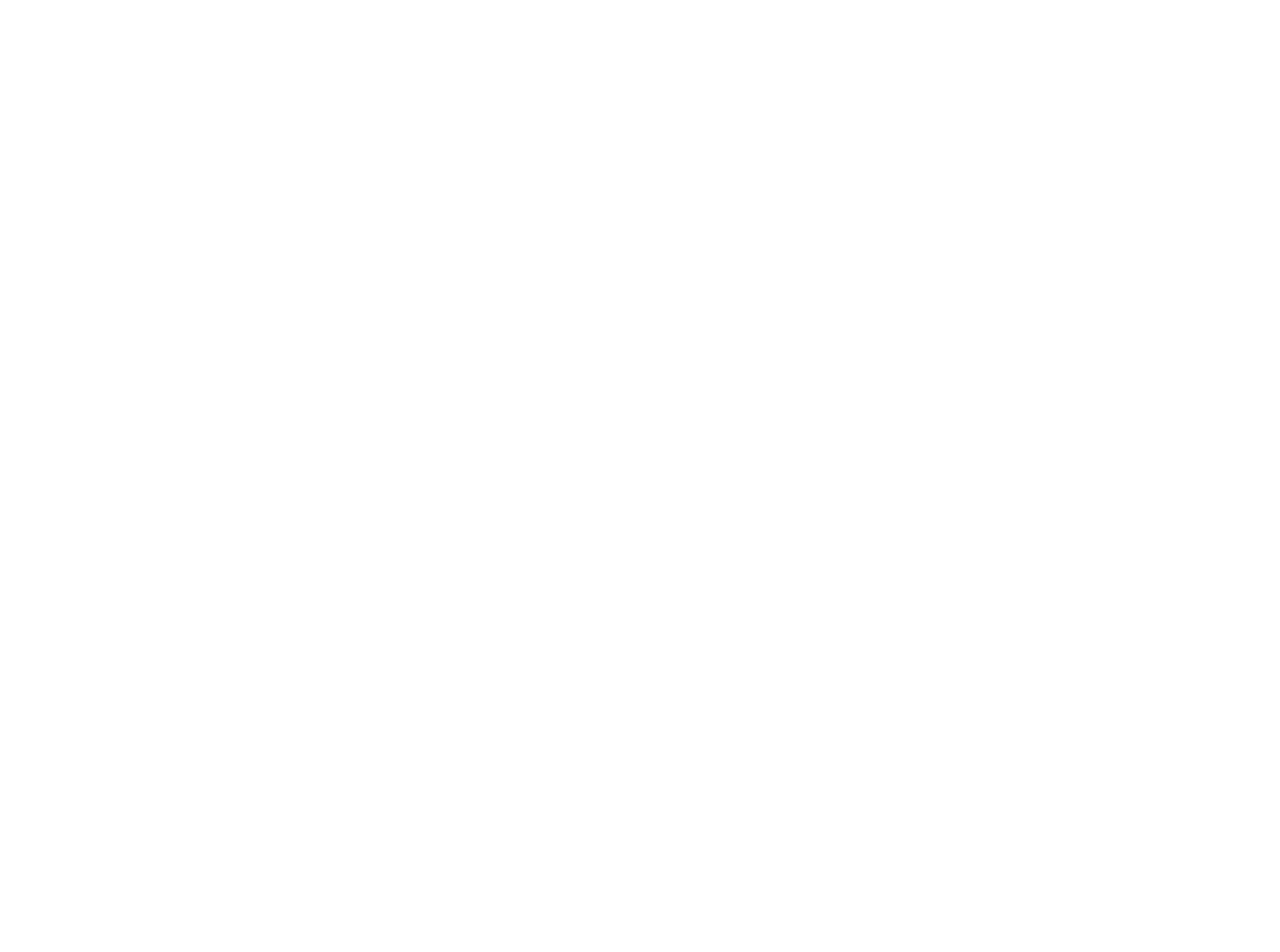
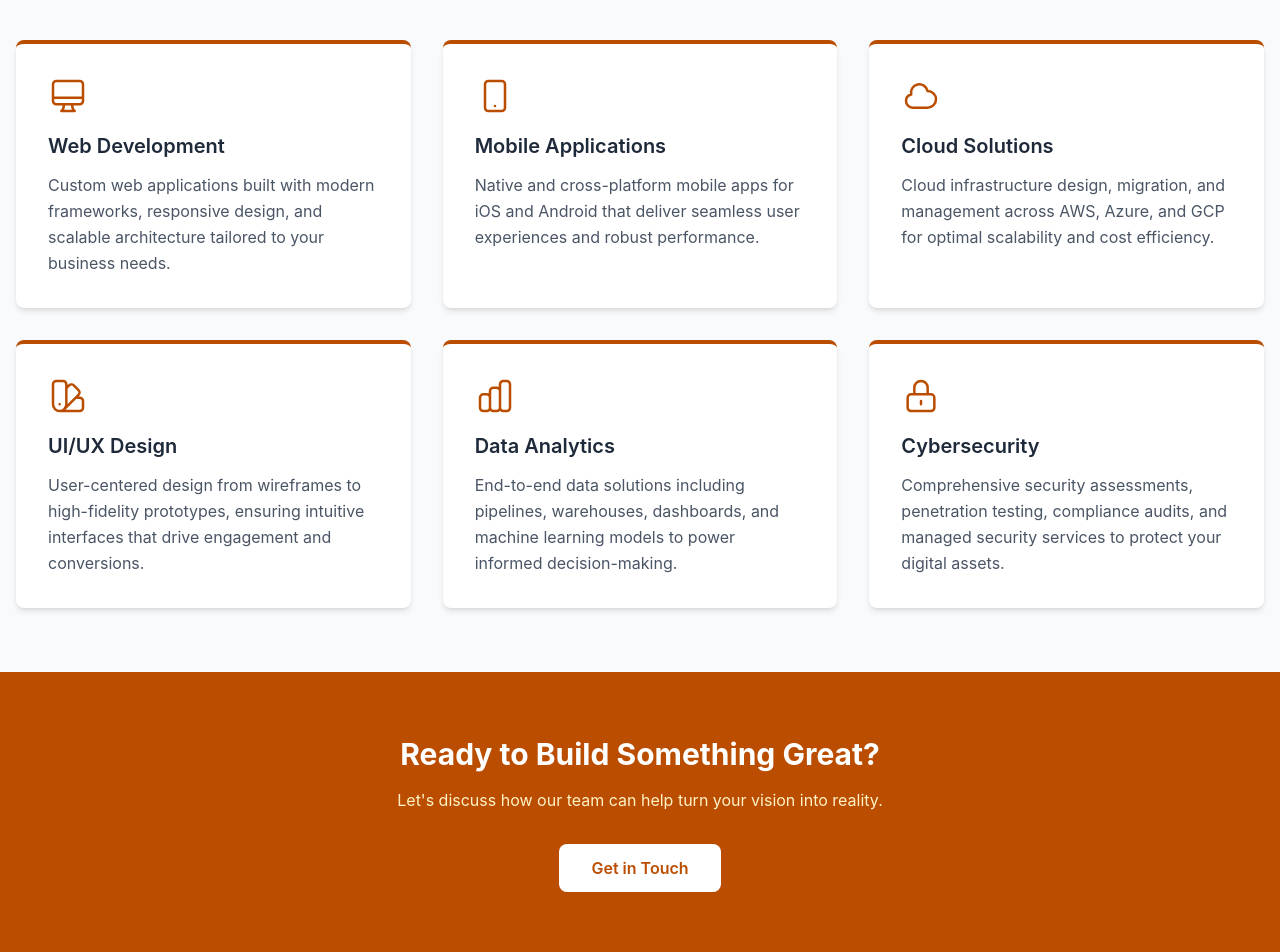
Before and after one commit to delarum/react-app-2, a React (Vite) app: page /services in a window 1280 px wide. Shown: the part 360-1312 px from the top of the page. Before the commit the page ends 800 px from the top, so only its background shows below. Built offline with nearby package versions, Linux system fonts and the light colour scheme.

Commit message:
add services page

```diff
--- a/src/pages/Services.jsx
+++ b/src/pages/Services.jsx
@@ -1,8 +1,104 @@
-import React from 'react'
+function Services() {
+  const services = [
+    {
+      icon: (
+        <svg className="w-10 h-10" fill="none" stroke="currentColor" viewBox="0 0 24 24">
+          <path strokeLinecap="round" strokeLinejoin="round" strokeWidth={1.5} d="M9.75 17L9 20l-1 1h8l-1-1-.75-3M3 13h18M5 17h14a2 2 0 002-2V5a2 2 0 00-2-2H5a2 2 0 00-2 2v10a2 2 0 002 2z" />
+        </svg>
+      ),
+      title: 'Web Development',
+      description: 'Custom web applications built with modern frameworks, responsive design, and scalable architecture tailored to your business needs.',
+    },
+    {
+      icon: (
+        <svg className="w-10 h-10" fill="none" stroke="currentColor" viewBox="0 0 24 24">
+          <path strokeLinecap="round" strokeLinejoin="round" strokeWidth={1.5} d="M12 18h.01M8 21h8a2 2 0 002-2V5a2 2 0 00-2-2H8a2 2 0 00-2 2v14a2 2 0 002 2z" />
+        </svg>
+      ),
+      title: 'Mobile Applications',
+      description: 'Native and cross-platform mobile apps for iOS and Android that deliver seamless user experiences and robust performance.',
+    },
+    {
+      icon: (
+        <svg className="w-10 h-10" fill="none" stroke="currentColor" viewBox="0 0 24 24">
+          <path strokeLinecap="round" strokeLinejoin="round" strokeWidth={1.5} d="M3 15a4 4 0 004 4h9a5 5 0 10-.1-9.999 5.002 5.002 0 10-9.78 2.096A4.001 4.001 0 003 15z" />
+        </svg>
+      ),
+      title: 'Cloud Solutions',
+      description: 'Cloud infrastructure design, migration, and management across AWS, Azure, and GCP for optimal scalability and cost efficiency.',
+    },
+    {
+      icon: (
+        <svg className="w-10 h-10" fill="none" stroke="currentColor" viewBox="0 0 24 24">
+          <path strokeLinecap="round" strokeLinejoin="round" strokeWidth={1.5} d="M7 21a4 4 0 01-4-4V5a2 2 0 012-2h4a2 2 0 012 2v12a4 4 0 01-4 4zm0 0h12a2 2 0 002-2v-4a2 2 0 00-2-2h-2.343M11 7.343l1.657-1.657a2 2 0 012.828 0l2.829 2.829a2 2 0 010 2.828l-8.486 8.485M7 17h.01" />
+        </svg>
+      ),
+      title: 'UI/UX Design',
+      description: 'User-centered design from wireframes to high-fidelity prototypes, ensuring intuitive interfaces that drive engagement and conversions.',
+    },
+    {
+      icon: (
+        <svg className="w-10 h-10" fill="none" stroke="currentColor" viewBox="0 0 24 24">
+          <path strokeLinecap="round" strokeLinejoin="round" strokeWidth={1.5} d="M9 19v-6a2 2 0 00-2-2H5a2 2 0 00-2 2v6a2 2 0 002 2h2a2 2 0 002-2zm0 0V9a2 2 0 012-2h2a2 2 0 012 2v10m-6 0a2 2 0 002 2h2a2 2 0 002-2m0 0V5a2 2 0 012-2h2a2 2 0 012 2v14a2 2 0 01-2 2h-2a2 2 0 01-2-2z" />
+        </svg>
+      ),
+      title: 'Data Analytics',
+      description: 'End-to-end data solutions including pipelines, warehouses, dashboards, and machine learning models to power informed decision-making.',
+    },
+    {
+      icon: (
+        <svg className="w-10 h-10" fill="none" stroke="currentColor" viewBox="0 0 24 24">
+          <path strokeLinecap="round" strokeLinejoin="round" strokeWidth={1.5} d="M12 15v2m-6 4h12a2 2 0 002-2v-6a2 2 0 00-2-2H6a2 2 0 00-2 2v6a2 2 0 002 2zm10-10V7a4 4 0 00-8 0v4h8z" />
+        </svg>
+      ),
+      title: 'Cybersecurity',
+      description: 'Comprehensive security assessments, penetration testing, compliance audits, and managed security services to protect your digital assets.',
+    },
+  ]
 
-function Services() {
   return (
-    <div>Services</div>
+    <div>
+      <section className="bg-amber-700 text-white py-20">
+        <div className="container mx-auto px-4 text-center">
+          <h1 className="text-4xl font-bold mb-4">Our Services</h1>
+          <p className="text-lg text-amber-100 max-w-2xl mx-auto">
+            We deliver end-to-end software solutions that help businesses innovate, scale, and succeed in the digital age.
+          </p>
+        </div>
+      </section>
+
+      <section className="py-16 bg-gray-50">
+        <div className="container mx-auto px-4">
+          <div className="grid md:grid-cols-2 lg:grid-cols-3 gap-8">
+            {services.map((service, index) => (
+              <div
+                key={index}
+                className="bg-white rounded-lg p-8 shadow-md hover:shadow-lg transition-shadow border-t-4 border-amber-700"
+              >
+                <div className="text-amber-700 mb-4">{service.icon}</div>
+                <h3 className="text-xl font-semibold text-gray-800 mb-3">{service.title}</h3>
+                <p className="text-gray-600 leading-relaxed">{service.description}</p>
+              </div>
+            ))}
+          </div>
+        </div>
+      </section>
+
+      <section className="bg-amber-700 text-white py-16">
+        <div className="container mx-auto px-4 text-center">
+          <h2 className="text-3xl font-bold mb-4">Ready to Build Something Great?</h2>
+          <p className="text-amber-100 mb-8 max-w-xl mx-auto">
+            Let's discuss how our team can help turn your vision into reality.
+          </p>
+          <a
+            href="/contact"
+            className="inline-block bg-white text-amber-700 font-semibold px-8 py-3 rounded-lg hover:bg-amber-50 transition-colors"
+          >
+            Get in Touch
+          </a>
+        </div>
+      </section>
+    </div>
   )
 }
 
```
